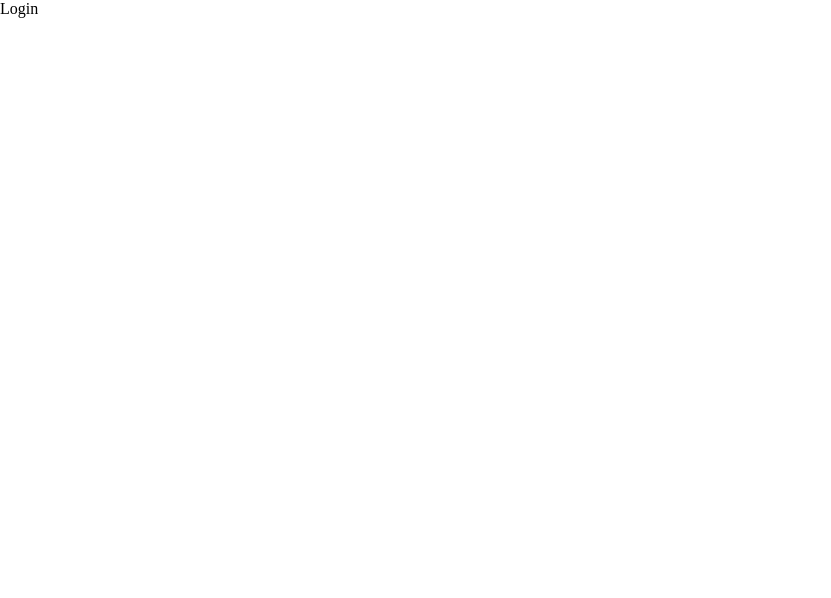
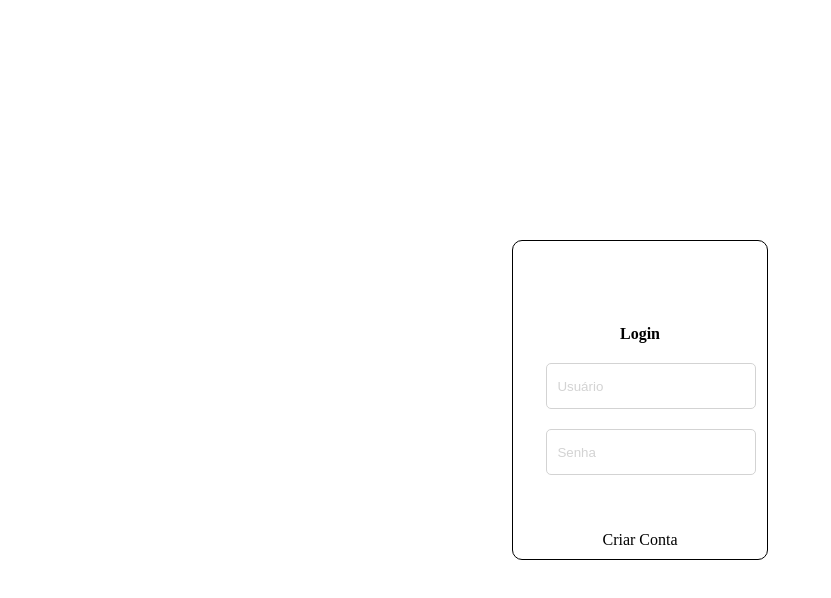
Before and after one commit to Hiaguedes/poc-react-unit-tests, a React (Create React App) app: page /login in a window 1280 px wide. Shown: the top 598 px of the page, without its empty margins (0-831 px from the left). Built offline with nearby package versions, Linux system fonts and the light colour scheme.

Commit message:
adicionando paginas de login

```diff
--- /dev/null
+++ b/src/components/Input/input.component.tsx
@@ -0,0 +1,15 @@
+import React, {HTMLAttributes} from 'react'
+import {Styles} from './input.styles'
+
+interface InputProps extends HTMLAttributes<HTMLInputElement> {
+
+}
+
+const Input = ({...rest}: InputProps) => {
+    const {InputBase} = Styles
+    return (
+        <InputBase {...rest} />
+    )
+}
+
+export default Input
--- /dev/null
+++ b/src/components/Input/input.styles.ts
@@ -0,0 +1,15 @@
+import styled from 'styled-components'
+
+const InputBase = styled.input`
+    width: 100%;
+    border-radius: 5px;
+    border: 1px solid lightgray;
+    height: 1.5rem;
+    padding: 10px;
+
+    ::placeholder{
+        color: lightgray;
+    }
+`
+
+export const Styles = {InputBase}
--- a/src/modules/Layout/AppLayout/mainLayout.page.tsx
+++ b/src/modules/Layout/AppLayout/appLayout.page.tsx
@@ -1,7 +1,7 @@
 import React from 'react'
 import Sidebar from '../../../components/Sidebar/sidebar.component'
 import GlobalRoutes from '../routes'
-import {Wrapper, Main} from './mainLayout.styles'
+import {Wrapper, Main} from './appLayout.styles'
 
 const MainLayout = () => {
 
--- a/src/modules/Layout/MainLayout/index.tsx
+++ b/src/modules/Layout/MainLayout/index.tsx
@@ -1,5 +1,5 @@
 import LoginLayout from "../LoginLayout/loginLayout.page"
-import AppRoute from '../AppLayout/mainLayout.page';
+import AppRoute from '../AppLayout/appLayout.page';
 
 
 const MainLayout = () => {
--- /dev/null
+++ b/src/modules/Login/CreateAccount/ceateAccount.styles.ts
@@ -0,0 +1,32 @@
+import styled from "styled-components";
+import {Link} from 'react-router-dom';
+
+const Wrapper = styled.div`
+    width: 100%;
+    height: 100%;
+    display: flex;
+    flex-direction: column;
+    justify-content: center;
+    align-items: center;
+
+    > * {
+        margin: 10px 0;
+    }
+`
+
+const Title = styled.h1`
+    font-size: 1rem;
+    font-weight: bold;
+`
+
+const InputWrapper = styled.div`
+    width: 400px;
+    display: flex;
+    flex-direction: column;
+    justify-content: space-between;
+    height: 7rem;
+`
+
+const LoginHome = styled(Link)``
+
+export const Styles = {Wrapper, Title, InputWrapper, LoginHome}
--- /dev/null
+++ b/src/modules/Login/CreateAccount/createAccount.page.tsx
@@ -0,0 +1,18 @@
+import {Styles} from './ceateAccount.styles'
+import Input from '../../../components/Input/input.component';
+
+const CreateAccount = () => {
+    const {Wrapper, Title, InputWrapper, LoginHome} = Styles;
+    return (
+        <Wrapper>
+            <Title>Cadastrar novo usuário</Title>
+            <InputWrapper>
+                <Input placeholder="Nome do novo usuário"/>
+                <Input placeholder="Senha do novo usuário"/>
+            </InputWrapper>
+            <LoginHome to="/login">Voltar para a página de login</LoginHome>
+        </Wrapper>
+    )
+}
+
+export default CreateAccount
--- /dev/null
+++ b/src/modules/Login/LoginHomePage/login.page.tsx
@@ -0,0 +1,21 @@
+import React from 'react'
+import {LoginBox, Wrapper, Title, InputWrapper, CreateAccountLink} from './login.styles'
+import Input from '../../../components/Input/input.component'
+const LoginPage = () => {
+    return (
+        <Wrapper>
+            <LoginBox>
+                <Title>Login</Title>
+                <InputWrapper>
+                    <Input placeholder="Usuário" />
+                    <Input placeholder="Senha" />
+                </InputWrapper>
+                <CreateAccountLink to="/login/criar-conta">
+                    Criar Conta
+                </CreateAccountLink>
+            </LoginBox>
+        </Wrapper>
+    )
+}
+
+export default LoginPage
--- /dev/null
+++ b/src/modules/Login/LoginHomePage/login.styles.ts
@@ -0,0 +1,49 @@
+import styled from 'styled-components'
+import {Link} from 'react-router-dom';
+
+const Wrapper = styled.div`
+    width: 100%;
+    height: 100%;
+    display: flex;
+    justify-content: center;
+    align-items: center;
+`
+
+const LoginBox = styled.div`
+    border: 1px solid black;
+    border-radius: 10px;
+    width: 20vw;
+    height: 40vh;
+    box-sizing: border-box;
+    padding: 10px;
+    display: flex;
+    flex-direction: column;
+    align-items: center;
+    justify-content: center;
+    position: relative;
+
+    > * {
+        margin: 10px 0;
+    }
+`
+
+const Title = styled.h1`
+    font-size: 1rem;
+    font-weight: bold;
+`
+
+const InputWrapper = styled.div`
+    width: 80%;
+    display: flex;
+    flex-direction: column;
+    justify-content: space-between;
+    height: 7rem;
+`
+
+const CreateAccountLink = styled(Link)`
+    position: absolute;
+    bottom: 0;
+
+`
+
+export {Wrapper, LoginBox, Title, InputWrapper, CreateAccountLink}
--- a/src/modules/Login/login.page.tsx
+++ /dev/null
@@ -1,9 +0,0 @@
-import React from 'react'
-
-const LoginPage = () => {
-    return (
-        <p>Login</p>
-    )
-}
-
-export default LoginPage
--- a/src/modules/Login/login.routes.tsx
+++ b/src/modules/Login/login.routes.tsx
@@ -1,13 +1,16 @@
 import React from 'react'
 import {Switch, Route, Redirect} from 'react-router-dom';
 
-import LoginRootPage from './login.page'
+import LoginRootPage from './LoginHomePage/login.page'
+import CreateAccount from './CreateAccount/createAccount.page'
 
 const LoginRoutes = () => {
     return (
         <Switch>
             <Redirect exact from="/" to="/login" />
-            <Route exact path="/login" component={LoginRootPage} />
+            <Route exact  path="/login" component={LoginRootPage} />
+            <Route exact  path="/login/criar-conta" component={CreateAccount} />
+            <Route path="*" component={() => <Redirect exact from="/" to="/login" />} />
         </Switch>
     )
 }
```
Also changed, not shown: src/modules/Layout/AppLayout/appLayout.styles.ts (renamed from src/modules/Layout/AppLayout/mainLayout.styles.ts).
